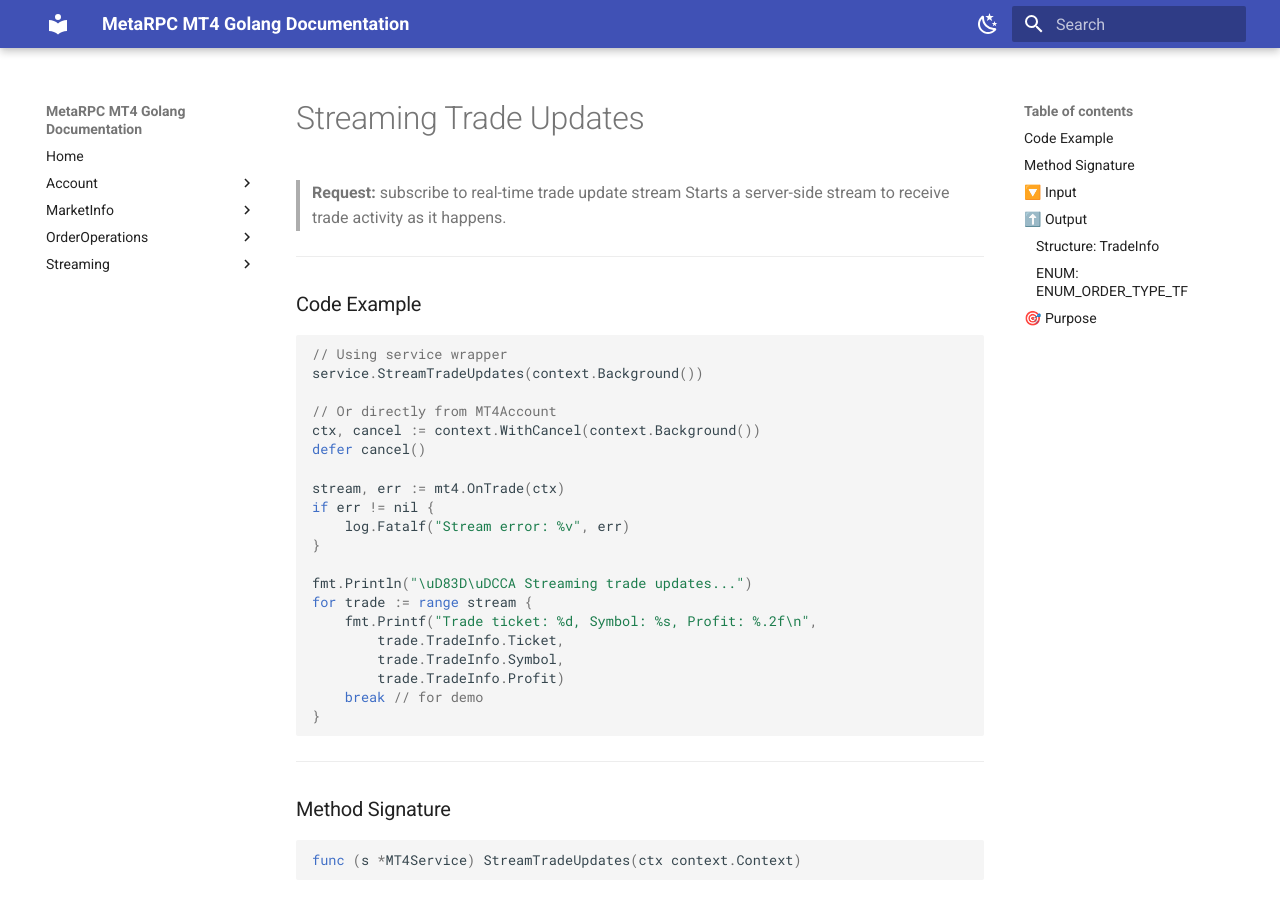
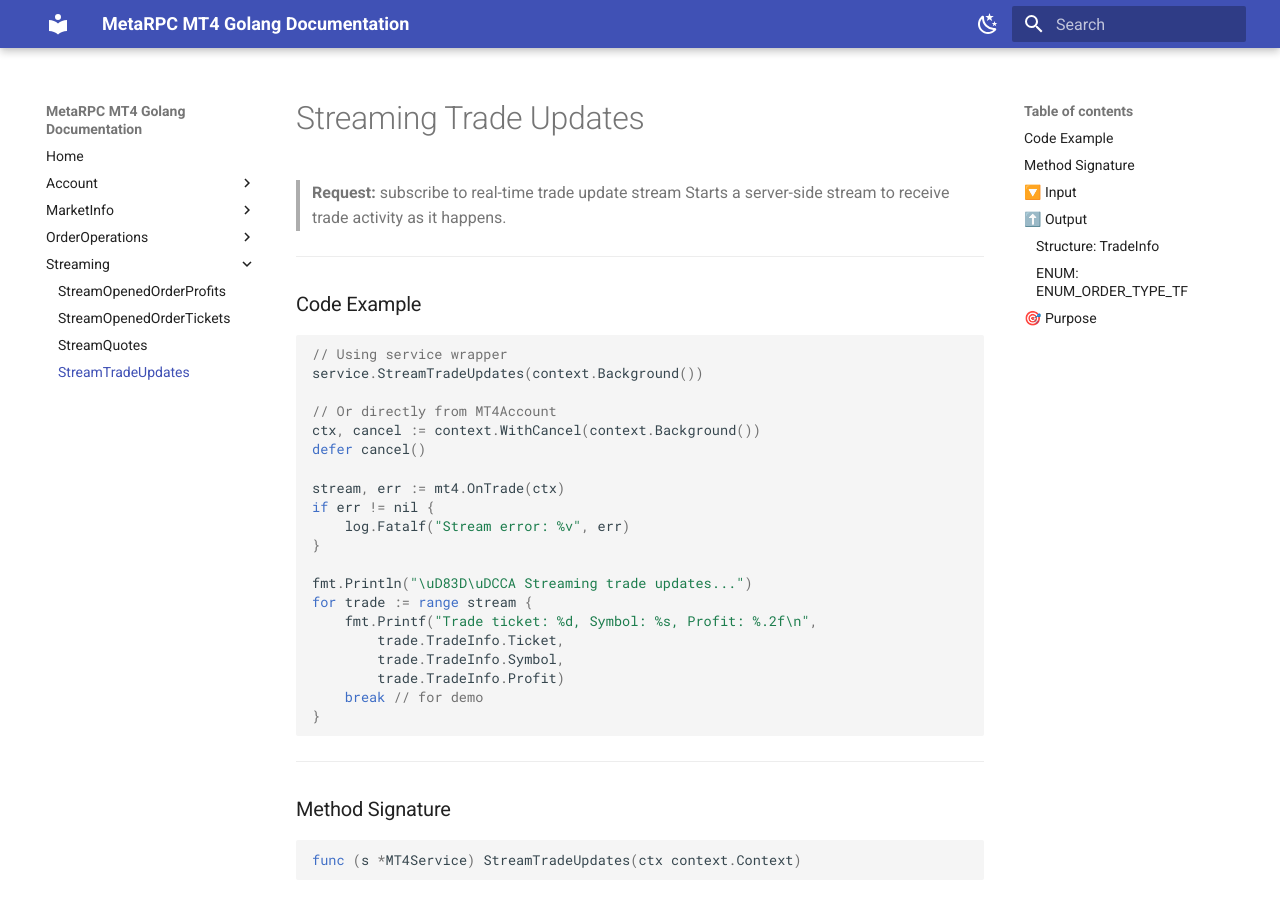
Before and after one commit to MetaRPC/GoMT4, an MkDocs documentation site: the page built from docs/Streaming/StreamTradeUpdates.md, in a window 1280 px wide and 900 px high. Built offline with MkDocs 1.6.1 and Material for MkDocs 9.7.7, drawn with Linux system fonts in a browser that asks for light colours.

Commit message:
Update mkdocs.yml

```diff
--- a/mkdocs.yml
+++ b/mkdocs.yml
@@ -3,29 +3,29 @@
 nav:
   - Home: index.md
   - Account:
-      - ShowAccountSummary: account/ShowAccountSummary.md
+      - ShowAccountSummary: Account/ShowAccountSummary.md
   - MarketInfo:
-      - ShowAllSymbols: market_info/ShowAllSymbols.md
-      - ShowQuote: market_info/ShowQuote.md
-      - ShowQuoteHistory: market_info/ShowQuoteHistory.md
-      - ShowQuotesMany: market_info/ShowQuotesMany.md
-      - ShowSymbolParams: market_info/ShowSymbolParams.md
-      - ShowSymbols: market_info/ShowSymbols.md
-      - ShowTickValues: market_info/ShowTickValues.md
+      - ShowAllSymbols: Market_info/ShowAllSymbols.md
+      - ShowQuote: Market_info/ShowQuote.md
+      - ShowQuoteHistory: Market_info/ShowQuoteHistory.md
+      - ShowQuotesMany: Market_info/ShowQuotesMany.md
+      - ShowSymbolParams: Market_info/ShowSymbolParams.md
+      - ShowSymbols: Market_info/ShowSymbols.md
+      - ShowTickValues: Market_info/ShowTickValues.md
   - OrderOperations:
-      - ShowOpenedOrderTickets: order_operations/ShowOpenedOrderTickets.md
-      - ShowOpenedOrders: order_operations/ShowOpenedOrders.md
-      - ShowOrderCloseByExample: order_operations/ShowOrderCloseByExample.md
-      - ShowOrderCloseExample: order_operations/ShowOrderCloseExample.md
-      - ShowOrderDeleteExample: order_operations/ShowOrderDeleteExample.md
-      - ShowOrderModifyExample: order_operations/ShowOrderModifyExample.md
-      - ShowOrderSendExample: order_operations/ShowOrderSendExample.md
-      - ShowOrdersHistory: order_operations/ShowOrdersHistory.md
+      - ShowOpenedOrderTickets: Order_operations/ShowOpenedOrderTickets.md
+      - ShowOpenedOrders: Order_operations/ShowOpenedOrders.md
+      - ShowOrderCloseByExample: Order_operations/ShowOrderCloseByExample.md
+      - ShowOrderCloseExample: Order_operations/ShowOrderCloseExample.md
+      - ShowOrderDeleteExample: Order_operations/ShowOrderDeleteExample.md
+      - ShowOrderModifyExample: Order_operations/ShowOrderModifyExample.md
+      - ShowOrderSendExample: Order_operations/ShowOrderSendExample.md
+      - ShowOrdersHistory: Order_operations/ShowOrdersHistory.md
   - Streaming:
-      - StreamOpenedOrderProfits: streaming/StreamOpenedOrderProfits.md
-      - StreamOpenedOrderTickets: streaming/StreamOpenedOrderTickets.md
-      - StreamQuotes: streaming/StreamQuotes.md
-      - StreamTradeUpdates: streaming/StreamTradeUpdates.md
+      - StreamOpenedOrderProfits: Streaming/StreamOpenedOrderProfits.md
+      - StreamOpenedOrderTickets: Streaming/StreamOpenedOrderTickets.md
+      - StreamQuotes: Streaming/StreamQuotes.md
+      - StreamTradeUpdates: Streaming/StreamTradeUpdates.md
 
 theme:
   name: material
```
